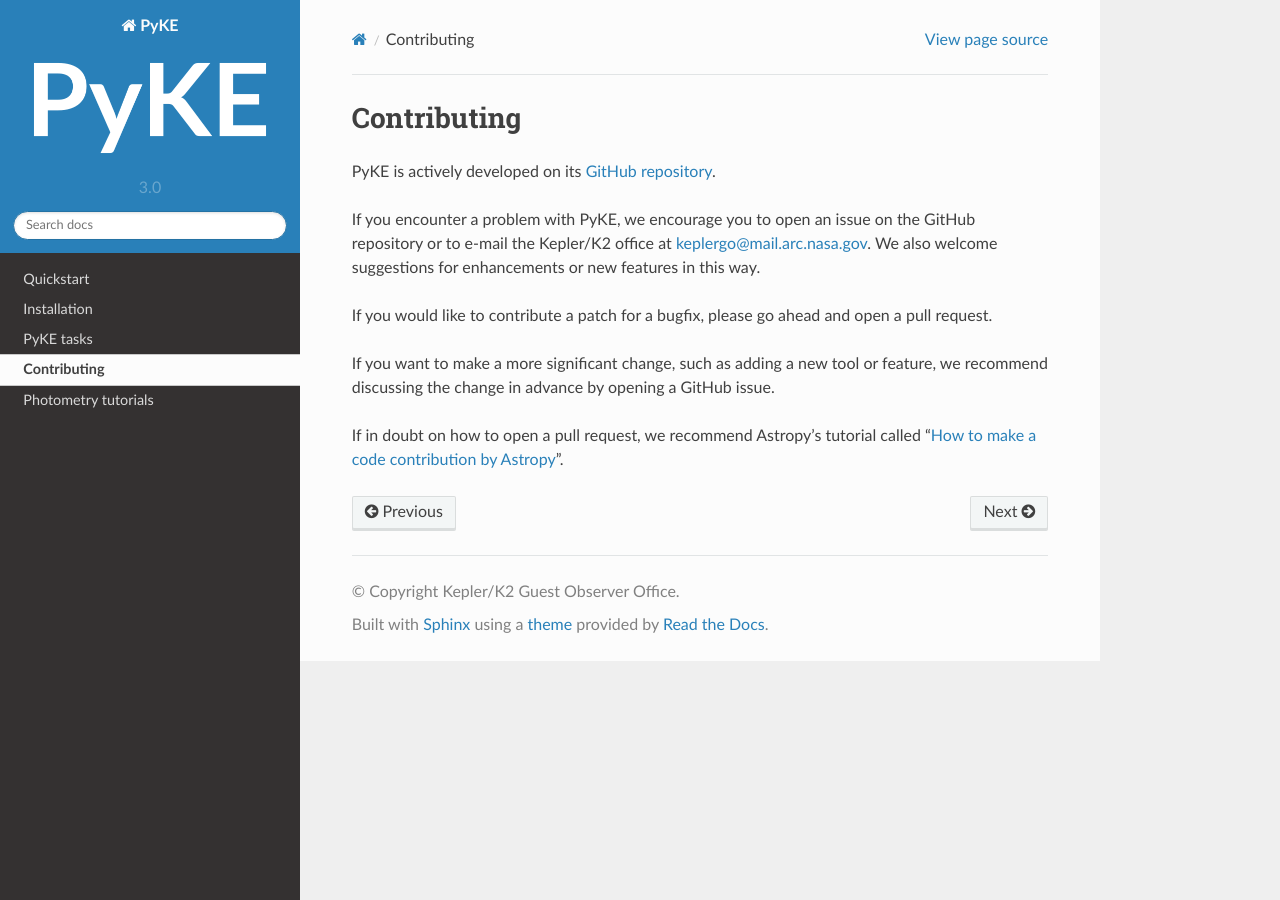
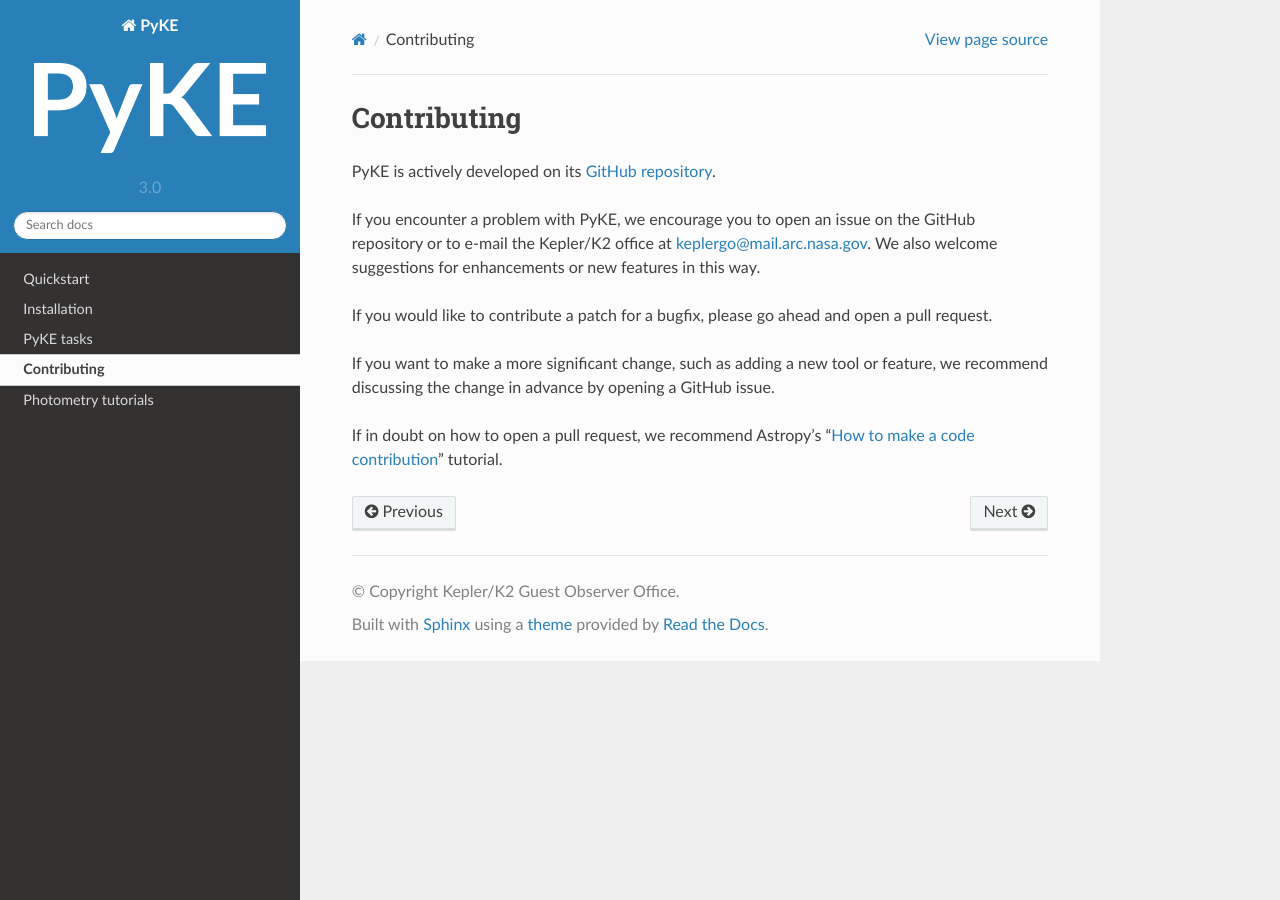
Before and after one commit to KeplerGO/pyke, a Sphinx documentation site: the page built from docs/source/contributing.rst, in a window 1280 px wide. Built offline with Sphinx 7.4.7 and the Read the Docs theme 2.0.0, drawn with Linux system fonts in a browser that asks for light colours.

Commit message:
Typo in docs

```diff
--- a/docs/source/contributing.rst
+++ b/docs/source/contributing.rst
@@ -12,5 +12,5 @@
 If you want to make a more significant change, such as adding a new tool or feature,
 we recommend discussing the change in advance by opening a GitHub issue.
 
-If in doubt on how to open a pull request, we recommend Astropy's tutorial called
-"`How to make a code contribution by Astropy <http://docs.astropy.org/en/stable/development/workflow/development_workflow.html>`_".
+If in doubt on how to open a pull request, we recommend Astropy's
+"`How to make a code contribution <http://docs.astropy.org/en/stable/development/workflow/development_workflow.html>`_" tutorial.
```
